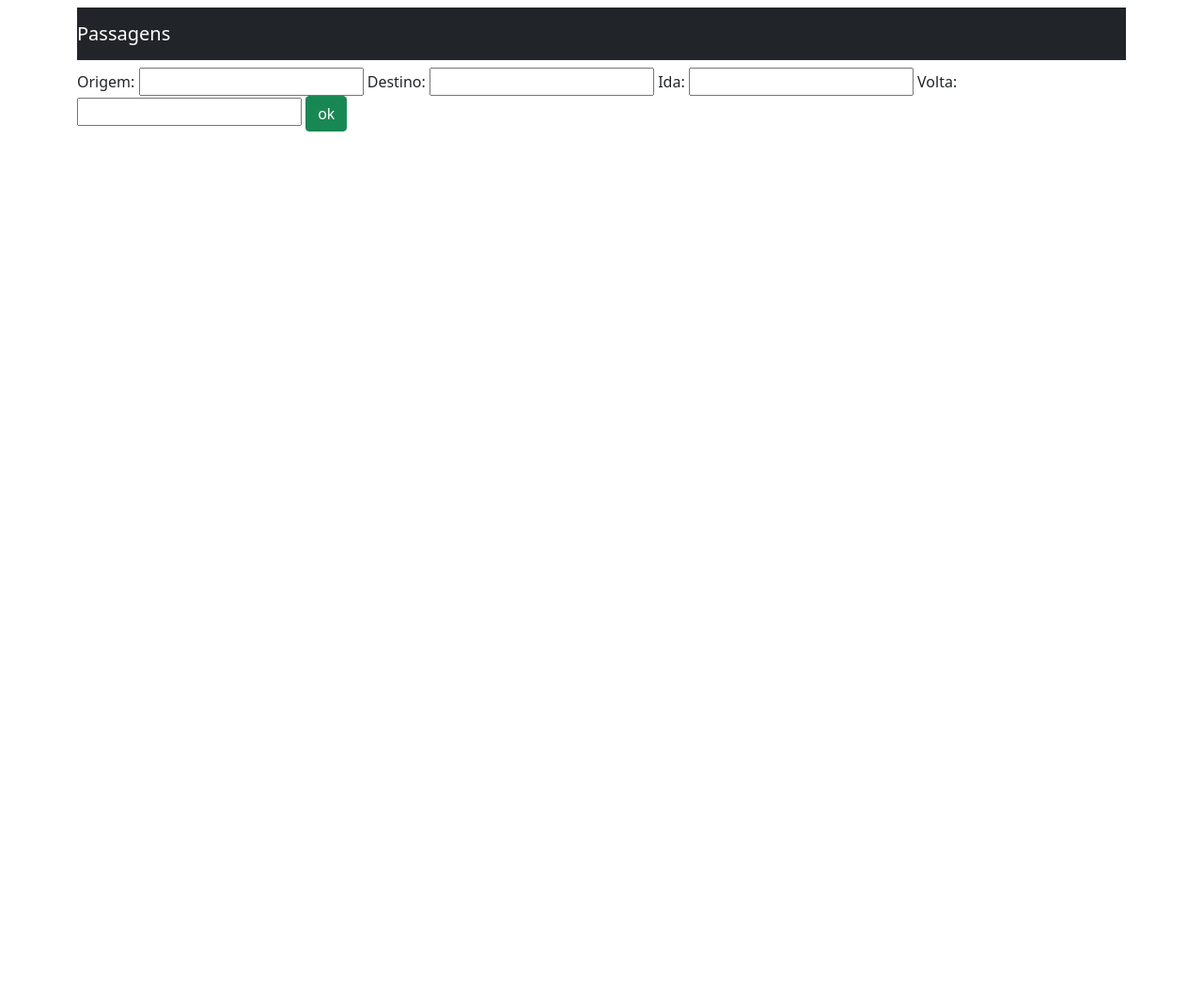
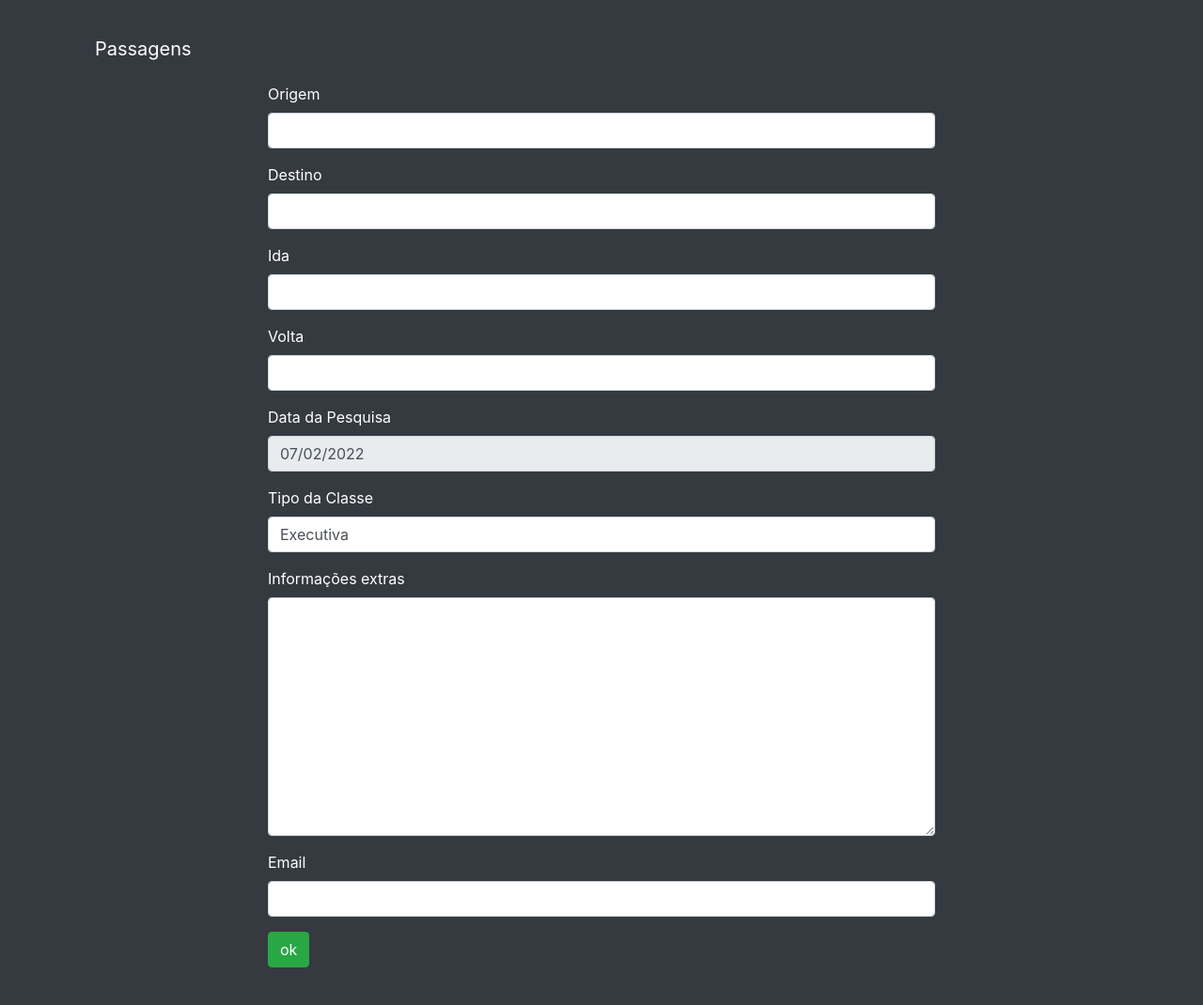
Before and after one commit to Silas-AS/pesqeuisaviagens, a Django app: page / in a window 1280 px wide. Shown: the whole page at 94% size. Before the commit the page ends 140 px from the top, so only its background shows below. Run offline with Django 4.2, Linux system fonts and the light colour scheme; some libraries are stand-ins or nearby versions.

Commit message:
created template base and travel class

```diff
--- a/project/settings.py
+++ b/project/settings.py
@@ -31,6 +31,8 @@ ALLOWED_HOSTS = []
 # Application definition
 
 INSTALLED_APPS = [
+    'widget_tweaks',
+    'tempus_dominus',
     'tickets',
     'django.contrib.admin',
     'django.contrib.auth',
@@ -118,6 +120,8 @@ USE_TZ = True
 
 STATIC_URL = 'static/'
 
+TEMPUS_DOMINUS_LOCALIZE = True
+
 # Default primary key field type
 # https://docs.djangoproject.com/en/4.0/ref/settings/#default-auto-field
 
--- /dev/null
+++ b/templates/base.html
@@ -0,0 +1,24 @@
+<!DOCTYPE html>
+<html lang="pt-br">
+<head>
+    <meta charset="UTF-8">
+    <meta http-equiv="X-UA-Compatible" content="IE=edge">
+    <meta name="viewport" content="width=device-width, initial-scale=1.0">
+    <link href="https://cdn.jsdelivr.net/npm/bootstrap@5.1.3/dist/css/bootstrap.min.css" rel="stylesheet" integrity="sha384-1BmE4kWBq78iYhFldvKuhfTAU6auU8tT94WrHftjDbrCEXSU1oBoqyl2QvZ6jIW3" crossorigin="anonymous">
+    <script src="https://cdn.jsdelivr.net/npm/bootstrap@5.1.3/dist/js/bootstrap.bundle.min.js" integrity="sha384-ka7Sk0Gln4gmtz2MlQnikT1wXgYsOg+OMhuP+IlRH9sENBO0LRn5q+8nbTov4+1p" crossorigin="anonymous"></script>
+    <link rel="stylesheet" href="https://stackpath.bootstrapcdn.com/bootstrap/4.1.3/css/bootstrap.min.css" integrity="sha384-MCw98/SFnGE8fJT3GXwEOngsV7Zt27NXFoaoApmYm81iuXoPkFOJwJ8ERdknLPMO" crossorigin="anonymous">
+    <script src="https://code.jquery.com/jquery-3.3.1.slim.min.js" integrity="sha384-q8i/X+965DzO0rT7abK41JStQIAqVgRVzpbzo5smXKp4YfRvH+8abtTE1Pi6jizo" crossorigin="anonymous"></script>
+    {{ form.media }}
+    <title>Passagens</title>
+</head>
+<body class="p-3 mb-2 bg-dark text-white">
+    <section class="container mt-2">
+        <nav class="navbar navbar-dark bg-dark">
+            <a class="navbar-brand" href="{% url 'index' %}">Passagens</a>
+        </nav>
+
+        {% block content %}{% endblock  %}
+
+    </section>
+</body>
+</html>
--- a/templates/index.html
+++ b/templates/index.html
@@ -1,23 +1,19 @@
-<!DOCTYPE html>
-<html lang="pt-br">
-<head>
-    <meta charset="UTF-8">
-    <meta http-equiv="X-UA-Compatible" content="IE=edge">
-    <meta name="viewport" content="width=device-width, initial-scale=1.0">
-    <link href="https://cdn.jsdelivr.net/npm/bootstrap@5.1.3/dist/css/bootstrap.min.css" rel="stylesheet" integrity="sha384-1BmE4kWBq78iYhFldvKuhfTAU6auU8tT94WrHftjDbrCEXSU1oBoqyl2QvZ6jIW3" crossorigin="anonymous">
-    <script src="https://cdn.jsdelivr.net/npm/bootstrap@5.1.3/dist/js/bootstrap.bundle.min.js" integrity="sha384-ka7Sk0Gln4gmtz2MlQnikT1wXgYsOg+OMhuP+IlRH9sENBO0LRn5q+8nbTov4+1p" crossorigin="anonymous"></script>
-    <title>Passagens</title>
-</head>
-<body>
-    <section class="container mt-2">
-        <nav class="navbar navbar-dark bg-dark">
-            <a class="navbar-brand" href="{% url 'index' %}">Passagens</a>
-        </nav>
-        <form action="{% url 'minha_consulta' %}" method="post" class="mt-2">
-            {% csrf_token %}
-            {{ form }}
-            <input type="submit", value="ok" class="btn btn-success">
-        </form>
-    </section>
-</body>
-</html>
+{% extends 'base.html' %}
+
+{% block content  %}
+
+{% load widget_tweaks %}
+<section class="container col-8">
+    <form action="{% url 'minha_consulta' %}" method="post" class="mt-2">
+        {% csrf_token %}
+        {% for field in form.visible_fields %}
+        <div class="form-group">
+            <label for="{{ field.id_for_label }}">{{ field.label }}</label>
+            {{ field | add_class:"form-control" }}
+        </div>
+        {% endfor %}
+        <input type="submit", value="ok" class="btn btn-success mb-3">
+    </form>
+</section>
+
+{% endblock  %}
--- a/tickets/forms.py
+++ b/tickets/forms.py
@@ -1,8 +1,16 @@
+from unittest.util import _MAX_LENGTH
 from django import forms
+from tempus_dominus.widgets import DatePicker
+from datetime import datetime
+from tickets.travel_class import class_type
 
 
 class TicketsForms(forms.Form):
     origin = forms.CharField(label='Origem', max_length=100)
     destiny = forms.CharField(label='Destino', max_length=100)
-    departure_date = forms.DateField(label='Ida')
-    return_date = forms.DateField(label='Volta')
+    departure_date = forms.DateField(label='Ida', widget=DatePicker())
+    return_date = forms.DateField(label='Volta', widget=DatePicker())
+    search_date =forms.DateField(label='Data da Pesquisa', disabled=True, initial=datetime.today)
+    class_type = forms.ChoiceField(label='Tipo da Classe', choices=class_type)
+    information = forms.ChoiceField(label='Informações extras', widget=forms.Textarea(), required=False)
+    email = forms.EmailField(label='Email', max_length=150)
--- /dev/null
+++ b/tickets/travel_class.py
@@ -0,0 +1,5 @@
+class_type = {
+    (1, 'Econômica'),
+    (2, 'Executiva'),
+    (3, 'Primeira Classe')
+}
```
Also changed, not shown: templates/minha_consulta.html (+7 -17 lines).
